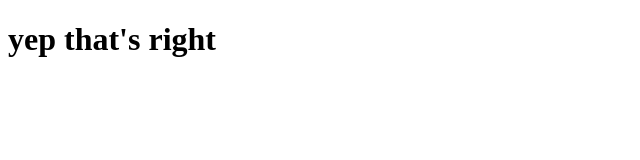
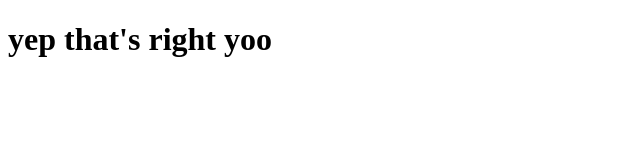
Before and after one commit to hasanjackson/learning-test, a plain HTML site: page site/index.html in a window 1280 px wide. Shown: the full height of the page, 0-640 px from the left. Drawn offline with Linux system fonts and the light colour scheme.

Commit message:
small addition to our page content

```diff
--- a/site/index.html
+++ b/site/index.html
@@ -4,6 +4,6 @@
 	<title>hello world</title>
 </head>
 <body>
-<h1> yep that's right </h1>
+<h1> yep that's right yoo </h1>
 </body>
 </html>
```
